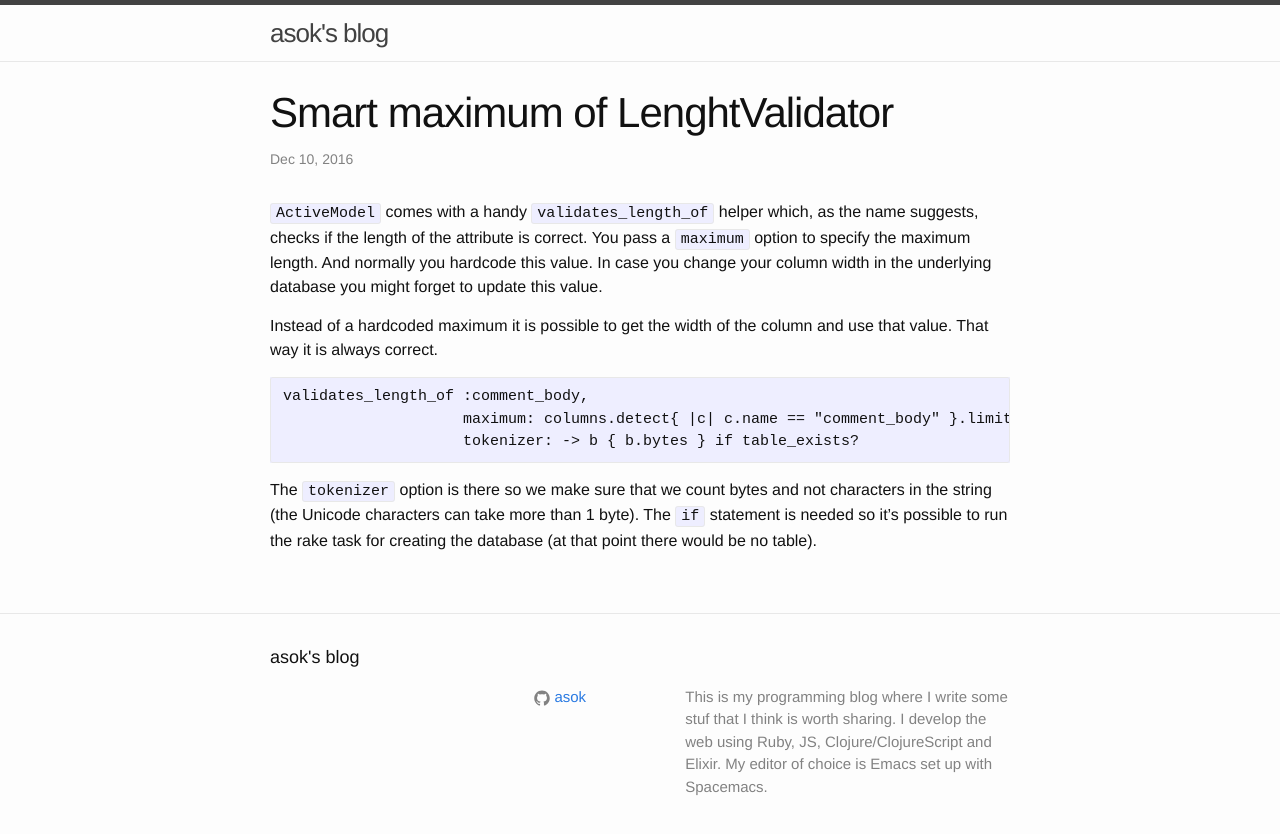
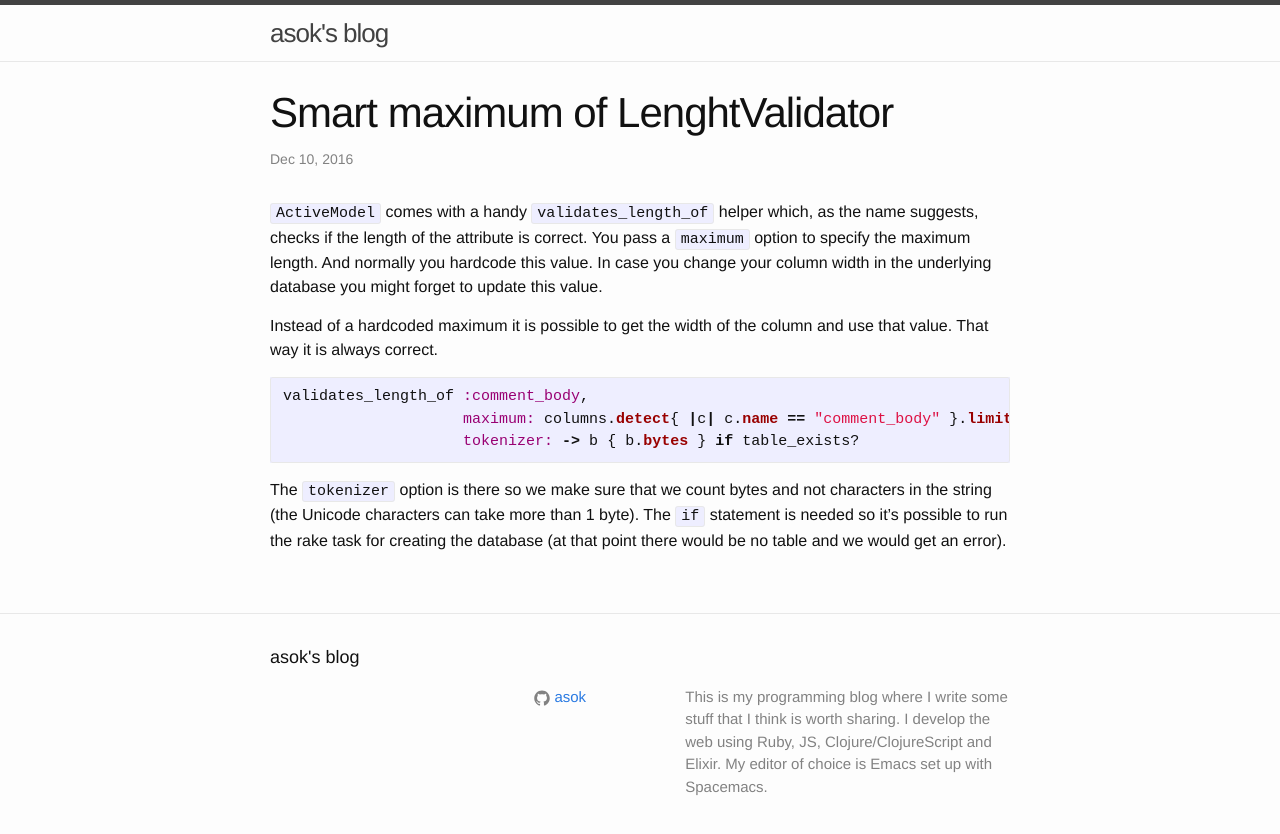
Before and after one commit to asok/asok.github.io, a Jekyll site: the page built from _posts/2016-12-10-validate-length-of.markdown, in a window 1280 px wide. Shown: the top 834 px of the page. Built offline with Jekyll 4.4.1, drawn with Linux system fonts in a browser that asks for light colours; comment, search, counter and statistics services are not loaded.

Commit message:
Small corrections

````diff
--- a/_config.yml
+++ b/_config.yml
@@ -16,7 +16,7 @@
 title: "asok's blog"
 email: ""
 description: > # this means to ignore newlines until "baseurl:"
-  This is my programming blog where I write some stuf that I think is worth sharing.
+  This is my programming blog where I write some stuff that I think is worth sharing.
   I develop the web using Ruby, JS, Clojure/ClojureScript and Elixir.
   My editor of choice is Emacs set up with Spacemacs.
 baseurl: "" # the subpath of your site, e.g. /blog
--- a/_posts/2016-12-10-validate-length-of.markdown
+++ b/_posts/2016-12-10-validate-length-of.markdown
@@ -9,11 +9,11 @@ categories: ruby
 
 Instead of a hardcoded maximum it is possible to get the width of the column and use that value. That way it is always correct.
 
-```
+```ruby
 validates_length_of :comment_body,
                     maximum: columns.detect{ |c| c.name == "comment_body" }.limit,
                     tokenizer: -> b { b.bytes } if table_exists?
 ```
 
 The `tokenizer` option is there so we make sure that we count bytes and not characters in the string (the Unicode characters can take more than 1 byte).
-The `if` statement is needed so it's possible to run the rake task for creating the database (at that point there would be no table).
+The `if` statement is needed so it's possible to run the rake task for creating the database (at that point there would be no table and we would get an error).
````
